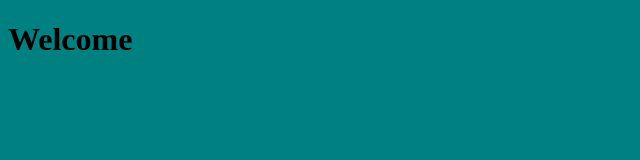
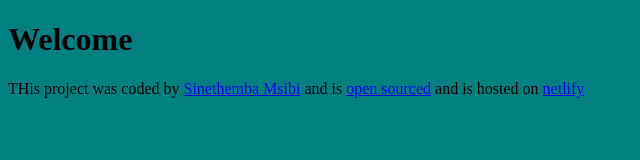
Before and after one commit to Sinethemba-15/AI-quote-generator, a plain HTML site: page index.html in a window 1280 px wide. Shown: the whole page, without its empty margins (0-640 px from the left). Drawn offline with Linux system fonts and the light colour scheme.

Commit message:
Update index.html

```diff
--- a/index.html
+++ b/index.html
@@ -3,11 +3,27 @@
   <head>
     <meta charset="UTF-8" />
     <meta name="viewport" content="width=device-width, initial-scale=1.0" />
-    <link rel="stylesheet" href="src/style.css">
+    <link rel="stylesheet" href="src/style.css" />
     <title>AI quote gnerator</title>
   </head>
   <body>
     <h1>Welcome</h1>
+    <footer>
+      THis project was coded by
+      <a href="https://github.com/Sinethemba-15" target="_blank"
+        >Sinethemba Msibi</a
+      >
+      and is
+      <a
+        href="https://github.com/Sinethemba-15/AI-quote-generator"
+        target="_blank"
+        >open sourced</a
+      >
+      and is hosted on
+      <a href="https://shecodes-ai-quotegenerator.netlify.app/" target="_blank"
+        >netlify</a
+      >
+    </footer>
   </body>
   <script src="src/index.js"></script>
 </html>
```
